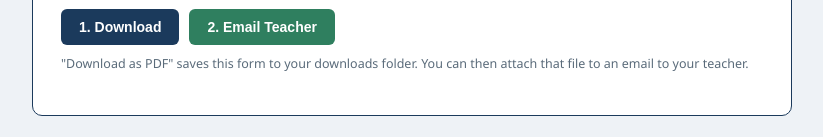
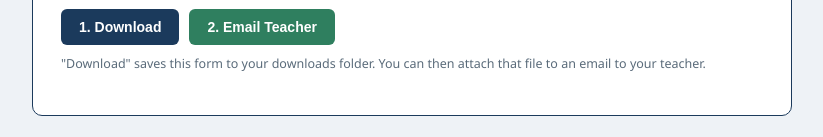
Before and after one commit to Lichenate/practice-forms, a plain HTML site: page index.html in a window 1280 px wide. Shown: the part 1200-1337 px from the top of the page, without its empty margins (228-1051 px from the left). Drawn offline with Linux system fonts and the light colour scheme.

Commit message:
Update download instruction text in index.html

```diff
--- a/index.html
+++ b/index.html
@@ -677,7 +677,7 @@
         <button type="button" class="btn btn-email" data-panel="${panel.id}" data-uid="${uid}" data-name="${formName}">2. Email Teacher</button>
       </div>
       <p class="note">
-        "Download as PDF" saves this form to your downloads folder. You can then attach that file to an email to your teacher.
+        "Download" saves this form to your downloads folder. You can then attach that file to an email to your teacher.
       </p>
     `;
   });
```
